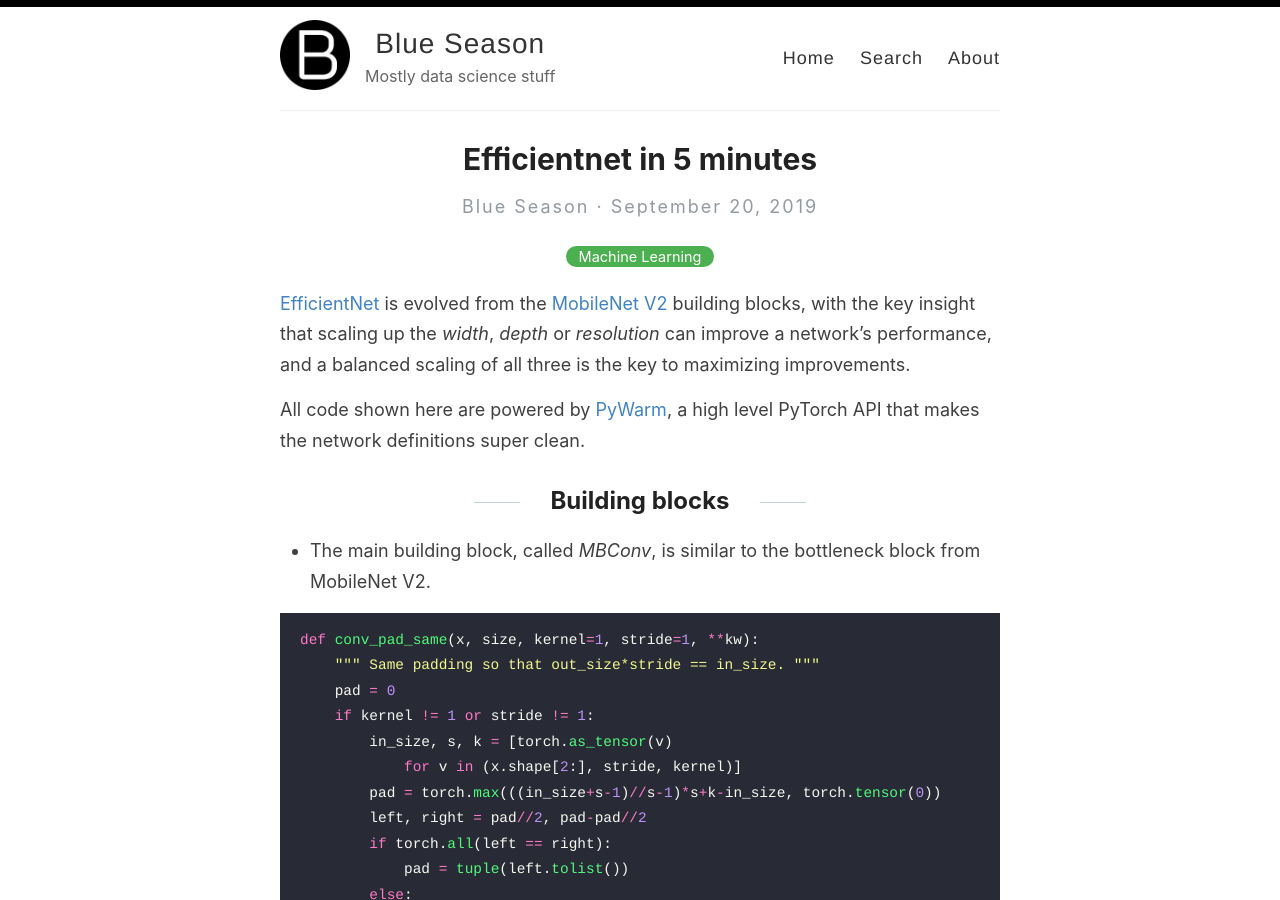
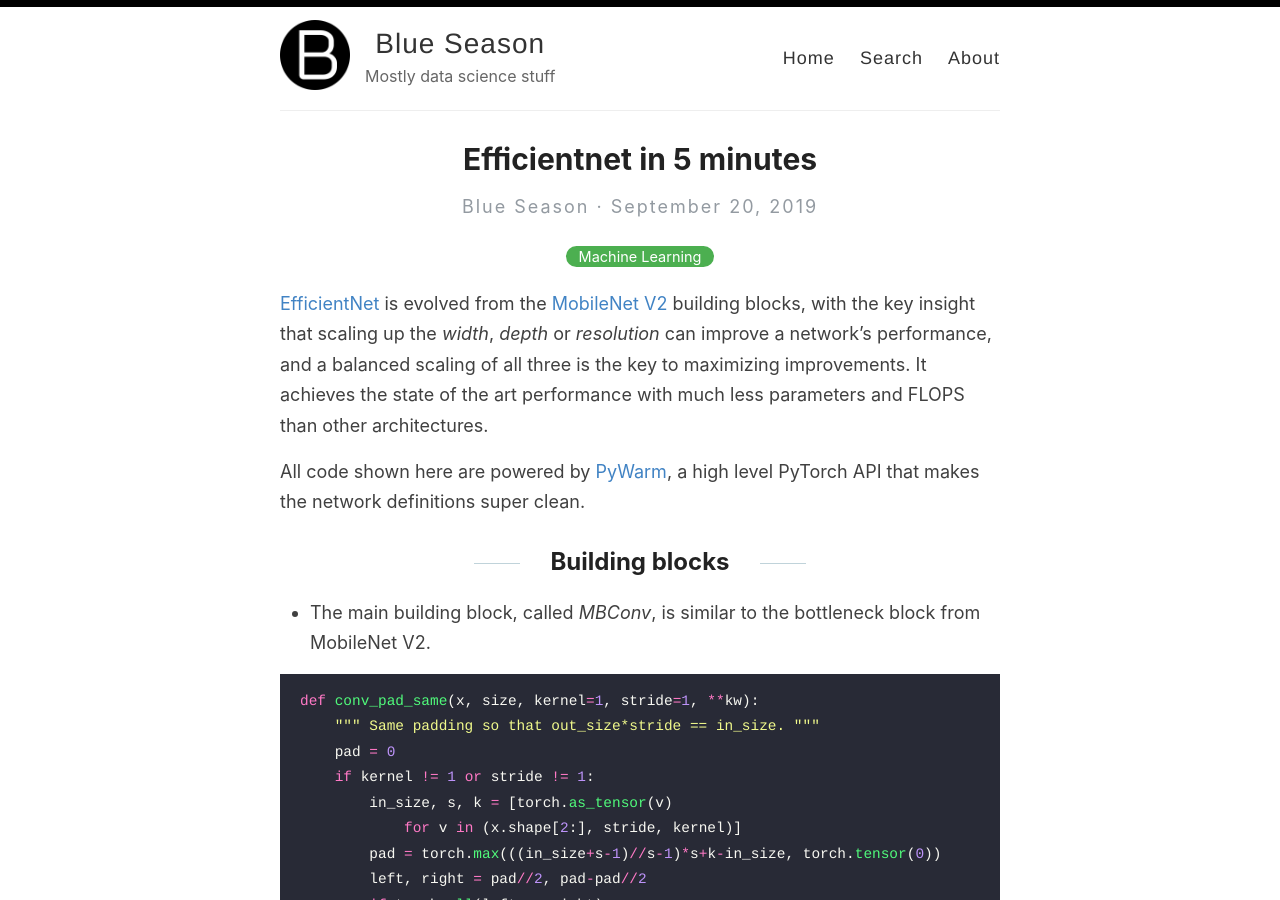
Before and after one commit to blue-season/blue-season.github.io, a Jekyll site: the page built from _posts/2019-09-20-efficientnet-in-5-minutes.md, in a window 1280 px wide and 900 px high. Built offline with Jekyll 4.4.1, drawn with Linux system fonts in a browser that asks for light colours; comment, search, counter and statistics services are not loaded.

Commit message:
Update post

```diff
--- a/_posts/2019-09-20-efficientnet-in-5-minutes.md
+++ b/_posts/2019-09-20-efficientnet-in-5-minutes.md
@@ -6,7 +6,7 @@ categories: [Machine Learning]
 
 [EfficientNet](https://arxiv.org/abs/1905.11946) is evolved from the [MobileNet V2](https://arxiv.org/abs/1905.11946) building blocks, with the key insight
 that scaling up the *width*, *depth* or *resolution* can improve a network's performance, and a balanced scaling of all three
-is the key to maximizing improvements.
+is the key to maximizing improvements. It achieves the state of the art performance with much less parameters and FLOPS than other architectures.
 
 All code shown here are powered by [PyWarm](https://github.com/blue-season/pywarm), a high level PyTorch API that makes the network definitions super clean.
 
```
